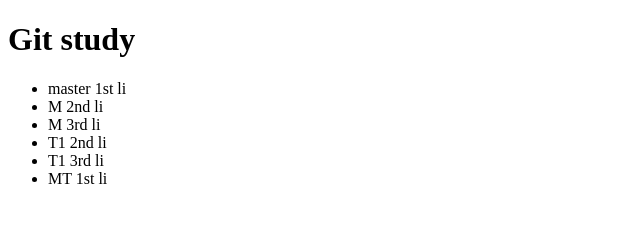
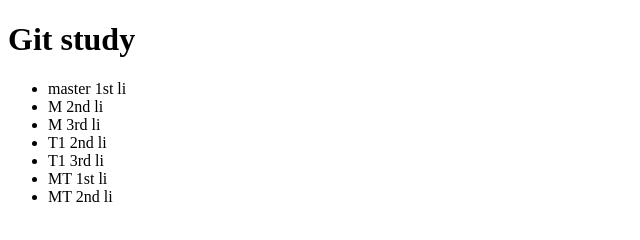
Before and after one commit to Chanyoung777/cyk_github, a plain HTML site: page index.html in a window 1280 px wide. Shown: the full height of the page, 0-640 px from the left. Drawn offline with Linux system fonts and the light colour scheme.

Commit message:
MT 2nd li추가

```diff
--- a/index.html
+++ b/index.html
@@ -19,6 +19,7 @@
         <li>T1 3rd li</li>
 
         <li>MT 1st li</li>
+        <li>MT 2nd li</li>
     </ul>
 </body>
 
```
